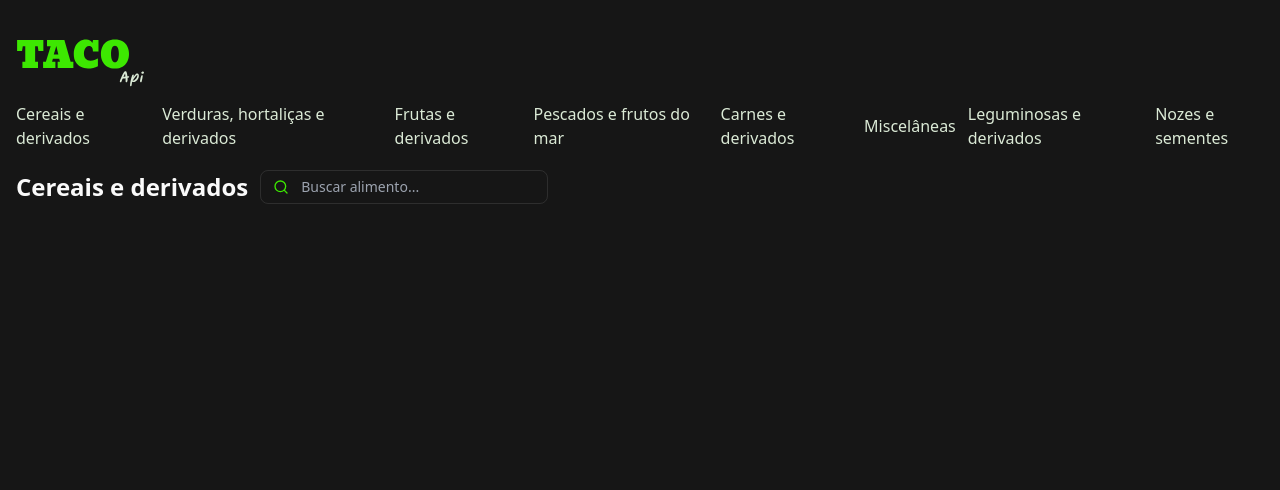
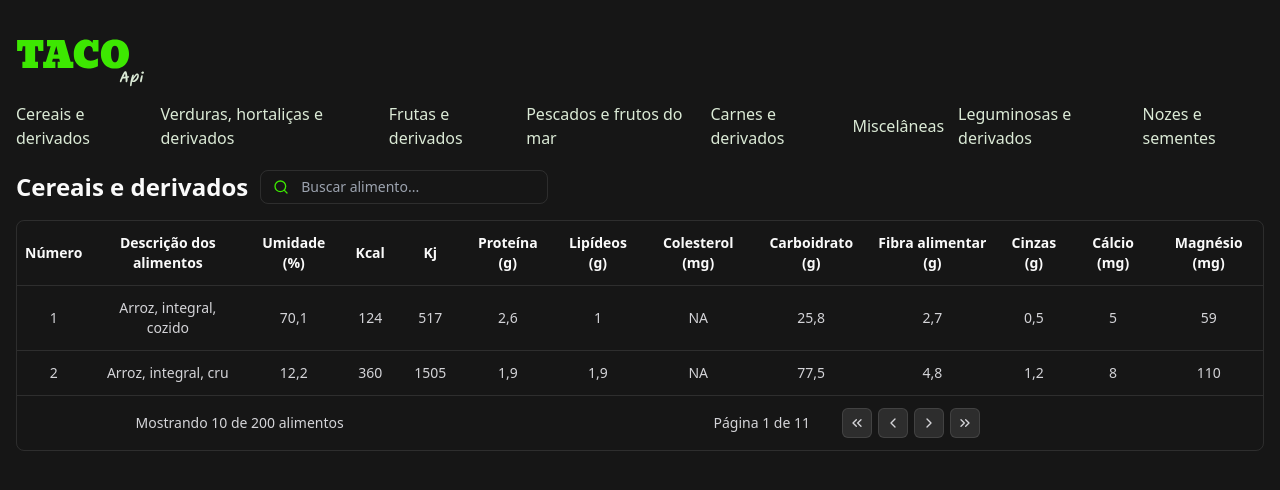
Before and after one commit to LeticiaBarbosa-dev/taco-app, a React (Vite) app: page / in a window 1280 px wide. Shown: the top 490 px of the page. Built offline with nearby package versions, Linux system fonts and the light colour scheme.

Commit message:
:sparkles: Criando tabela com listagem dos alimentos

```diff
--- a/src/App.tsx
+++ b/src/App.tsx
@@ -3,7 +3,7 @@ import { Header } from "./components/header";
 
 export function App() {
   return (
-    <div className="max-w-[1448px] mx-auto pl-4 py-3 flex flex-col gap-5">
+    <div className="max-w-[1448px] mx-auto px-4 py-3 flex flex-col gap-5">
       <Header />
       <FoodList />
     </div>
--- a/src/components/food-list.tsx
+++ b/src/components/food-list.tsx
@@ -1,5 +1,10 @@
-import { Search } from "lucide-react";
+import { ChevronLeft, ChevronRight, ChevronsLeft, ChevronsRight, Search } from "lucide-react";
 import { ChangeEvent, useState } from "react";
+import { Table } from "./table/table";
+import { TableHeader } from "./table/table-header";
+import { TableRow } from "./table/table-row";
+import { TableCell } from "./table/table-cell";
+import { IconButton } from "./icon-button";
 
 export function FoodList() {
   const [search, setSearch] = useState(() => {
@@ -56,6 +61,83 @@ export function FoodList() {
           />
         </div>
       </div>
+
+      <Table>
+        <thead>
+          <tr className="border-b border-white/10">
+            <TableHeader>Número</TableHeader>
+            <TableHeader>Descrição dos alimentos</TableHeader>
+            <TableHeader>Umidade (%)</TableHeader>
+            <TableHeader>Kcal</TableHeader>
+            <TableHeader>Kj</TableHeader>
+            <TableHeader>Proteína (g)</TableHeader>
+            <TableHeader>Lipídeos (g)</TableHeader>
+            <TableHeader>Colesterol (mg)</TableHeader>
+            <TableHeader>Carboidrato (g)</TableHeader>
+            <TableHeader>Fibra alimentar (g)</TableHeader>
+            <TableHeader>Cinzas (g)</TableHeader>
+            <TableHeader>Cálcio (mg)</TableHeader>
+            <TableHeader>Magnésio (mg)</TableHeader>
+          </tr>
+        </thead>
+
+        <tbody>
+          <TableRow>
+            <TableCell>1</TableCell>
+            <TableCell>Arroz, integral, cozido</TableCell>
+            <TableCell>70,1</TableCell>
+            <TableCell>124</TableCell>
+            <TableCell>517</TableCell>
+            <TableCell>2,6</TableCell>
+            <TableCell>1</TableCell>
+            <TableCell>NA</TableCell>
+            <TableCell>25,8</TableCell>
+            <TableCell>2,7</TableCell>
+            <TableCell>0,5</TableCell>
+            <TableCell>5</TableCell>
+            <TableCell>59</TableCell>
+          </TableRow>
+          <TableRow>
+            <TableCell>2</TableCell>
+            <TableCell>Arroz, integral, cru</TableCell>
+            <TableCell>12,2</TableCell>
+            <TableCell>360</TableCell>
+            <TableCell>1505</TableCell>
+            <TableCell>1,9</TableCell>
+            <TableCell>1,9</TableCell>
+            <TableCell>NA</TableCell>
+            <TableCell>77,5</TableCell>
+            <TableCell>4,8</TableCell>
+            <TableCell>1,2</TableCell>
+            <TableCell>8</TableCell>
+            <TableCell>110</TableCell>
+          </TableRow>
+        </tbody>
+        <tfoot>
+          <tr>
+            <TableCell colSpan={5}>Mostrando 10 de 200 alimentos</TableCell>
+            <TableCell className="text-right" colSpan={5}>
+              <div className="inline-flex items-center gap-8">
+                <span>Página 1 de 11</span>
+                <div className="flex gap-1.5">
+                  <IconButton>
+                    <ChevronsLeft className="size-4" />
+                  </IconButton>
+                  <IconButton>
+                    <ChevronLeft className="size-4" />
+                  </IconButton>
+                  <IconButton>
+                    <ChevronRight className="size-4" />
+                  </IconButton>
+                  <IconButton>
+                    <ChevronsRight className="size-4" />
+                  </IconButton>
+                </div>
+              </div>
+            </TableCell>
+          </tr>
+        </tfoot>
+      </Table>
     </div>
   );
 }
--- a/src/components/header.tsx
+++ b/src/components/header.tsx
@@ -7,7 +7,7 @@ export function Header() {
         <img className="" src={logoTacoApi} alt="" />
       </div>
       <div>
-        <nav className="flex items-center gap-3">
+        <nav className="flex items-center gap-3.5">
           <NavLink href="/cereais-derivados">Cereais e derivados</NavLink>
           <NavLink href="/verduras-hortalicas-derivados">
             Verduras, hortaliças e derivados
--- /dev/null
+++ b/src/components/table/table-cell.tsx
@@ -0,0 +1,13 @@
+import { ComponentProps } from "react";
+import { twMerge } from "tailwind-merge";
+
+interface TableCellProps extends ComponentProps<"td"> {}
+
+export function TableCell(props: TableCellProps) {
+  return (
+    <td
+      {...props}
+      className={twMerge("py-3 px-4 text-sm text-zinc-300 text-center", props.className)}
+    />
+  );
+}
--- /dev/null
+++ b/src/components/table/table-header.tsx
@@ -0,0 +1,9 @@
+import { ComponentProps } from "react";
+
+interface TableHeaderProps extends ComponentProps<"th"> {}
+
+export function TableHeader(props: TableHeaderProps) {
+  return (
+    <th className="py-3 px-2 text-sm font-semibold text-center" {...props} />
+  );
+}
--- /dev/null
+++ b/src/components/table/table-row.tsx
@@ -0,0 +1,9 @@
+import { ComponentProps } from "react";
+
+interface TableRowProps extends ComponentProps<"tr"> {}
+
+export function TableRow(props: TableRowProps) {
+  return (
+    <tr className="border-b border-white/10 hover:bg-white/5" {...props} />
+  );
+}
--- /dev/null
+++ b/src/components/table/table.tsx
@@ -0,0 +1,11 @@
+import { ComponentProps } from "react";
+
+interface TableProps extends ComponentProps<"table"> {}
+
+export function Table(props: TableProps) {
+  return (
+    <div className="border border-white/10 rounded-lg">
+      <table className="w-full" {...props}></table>
+    </div>
+  );
+}
```
